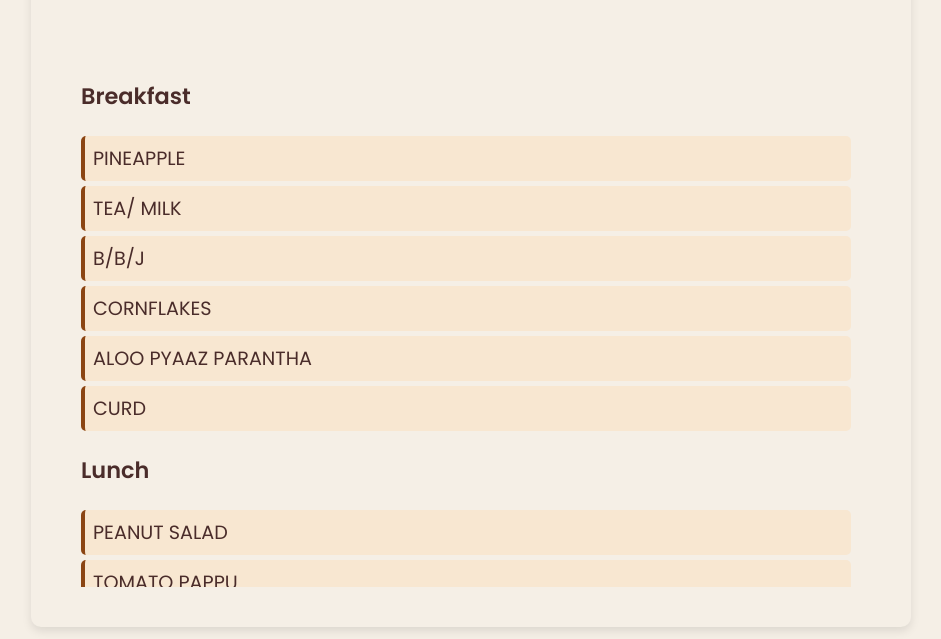
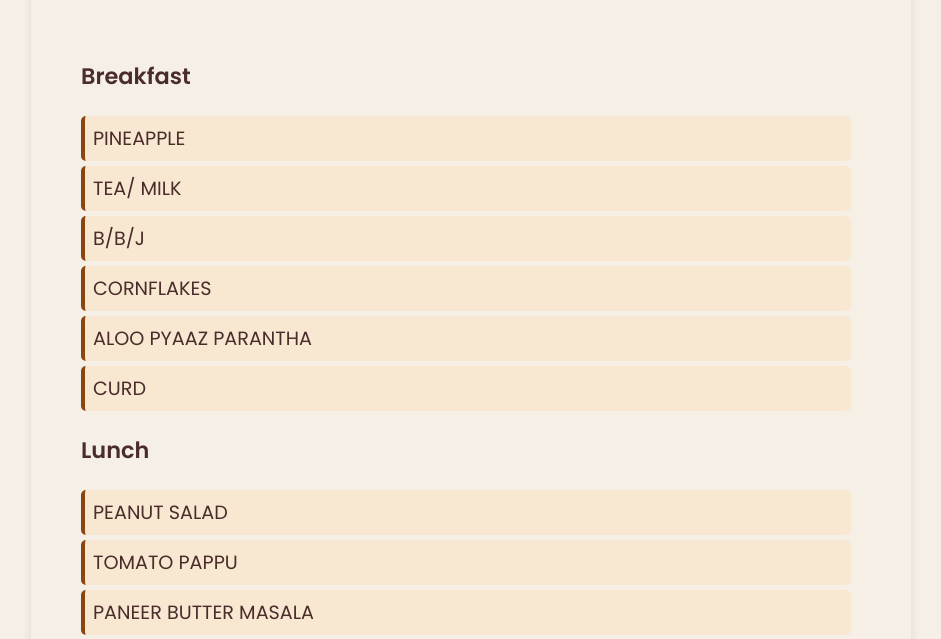
Before and after one commit to AseemBhutra/Menu, a plain HTML site: page index.html in a window 1280 px wide. Shown: the part 151-790 px from the top of the page, without its empty margins (169-1110 px from the left). Drawn offline with Linux system fonts and the light colour scheme.

Commit message:
Removed inside scrolling for full-page scroll

```diff
--- a/style.css
+++ b/style.css
@@ -95,10 +95,9 @@ body.dark-mode .dark-mode-toggle::before {
     display: none;
 }
 
+/* Menu Section (no more max-height or overflow) */
 #menu {
     margin-top: 20px;
-    max-height: 70vh;
-    overflow-y: auto;
     padding-right: 10px;
 }
 
```
